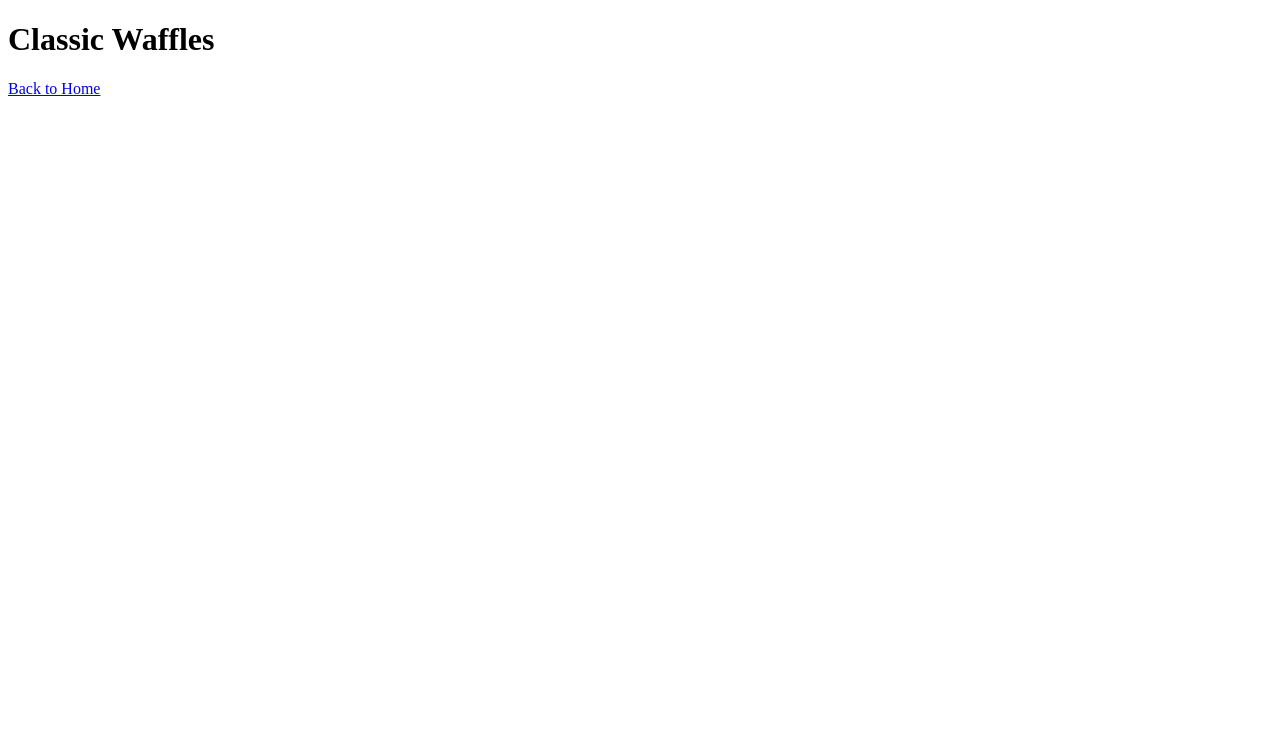
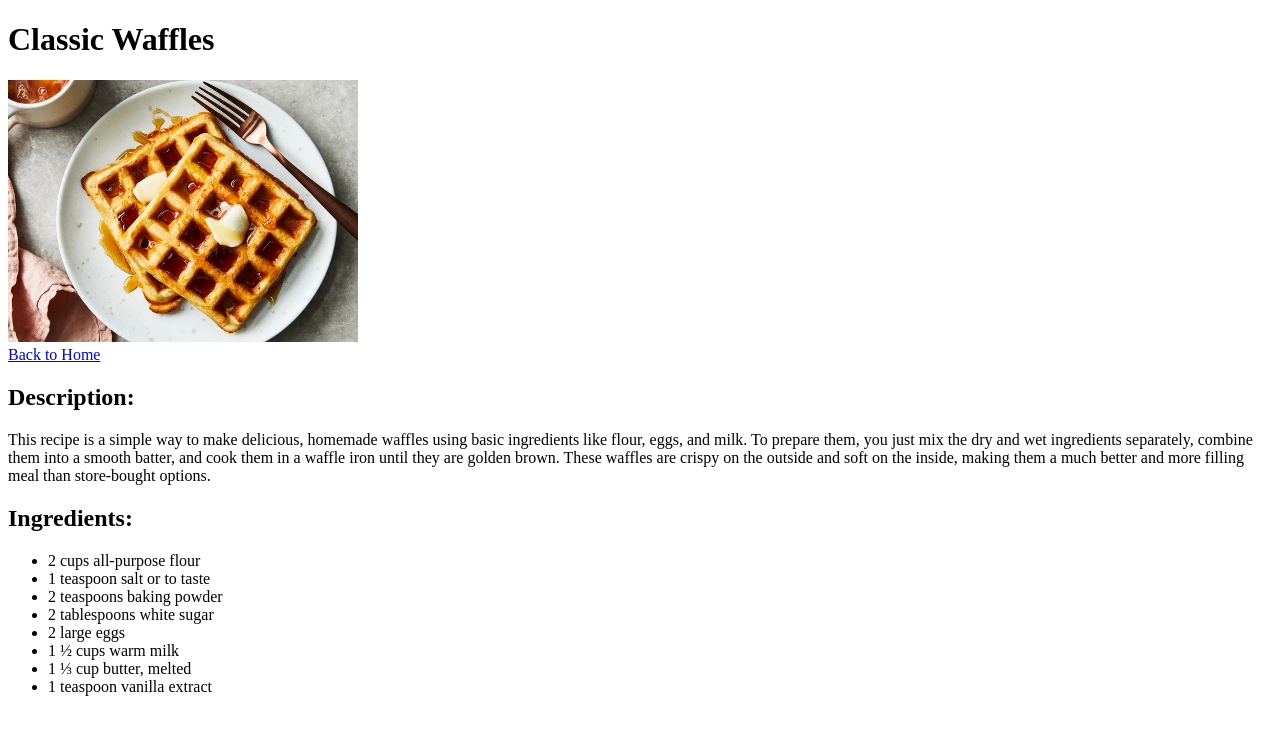
Before and after one commit to salehalidev/odin-recipes, a plain HTML site: page recipes/classic_waffles.html in a window 1280 px wide. Drawn offline with Linux system fonts and the light colour scheme.

Commit message:
Add an image of finished waffles and add a description and ingredients of the recipe
writing a description and ingredients of the classic waffles recipe, and adding an image of it will help users understand what the recipe is about and what they can expect when they make it. It will also make the recipe more visually appealing and enticing to try out.

```diff
--- a/recipes/classic_waffles.html
+++ b/recipes/classic_waffles.html
@@ -7,6 +7,31 @@
 </head>
 <body>
     <h1>Classic Waffles</h1>
+
+    <img src="../images/waffles.png" alt="Yummy Waffles Picture " width="350"/>
+
+    <br>
+
     <a href="../index.html" >Back to Home</a>
+
+    <br>
+
+    <h2>Description:</h2>
+
+    <p>This recipe is a simple way to make delicious, homemade waffles using basic ingredients like flour, eggs, and milk. To prepare them, you just mix the dry and wet ingredients separately, combine them into a smooth batter, and cook them in a waffle iron until they are golden brown. These waffles are crispy on the outside and soft on the inside, making them a much better and more filling meal than store-bought options.</p>
+
+    <h2>Ingredients:</h2>
+
+    <ul>
+        <li>2 cups all-purpose flour</li>
+        <li>1 teaspoon salt or to taste</li>
+        <li>2 teaspoons baking powder</li>
+        <li>2 tablespoons white sugar</li>
+        <li>2 large eggs</li>
+        <li>1 ½ cups warm milk</li>
+        <li>1 ⅓ cup butter, melted</li>
+        <li>1 teaspoon vanilla extract</li>
+    </ul>
+
 </body>
 </html>
```
Also changed, not shown: images/waffles.png (added).
